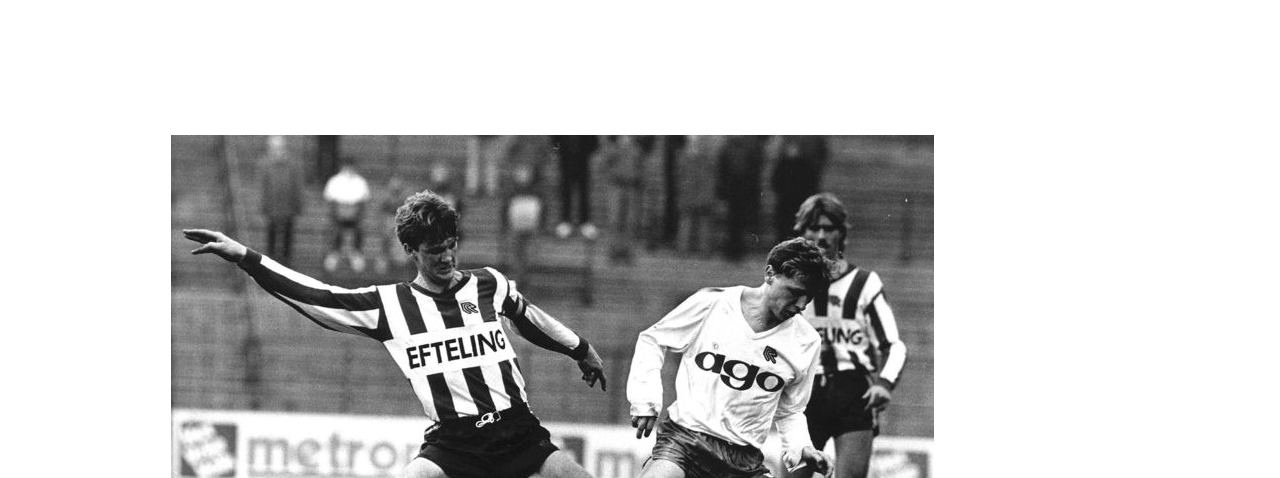
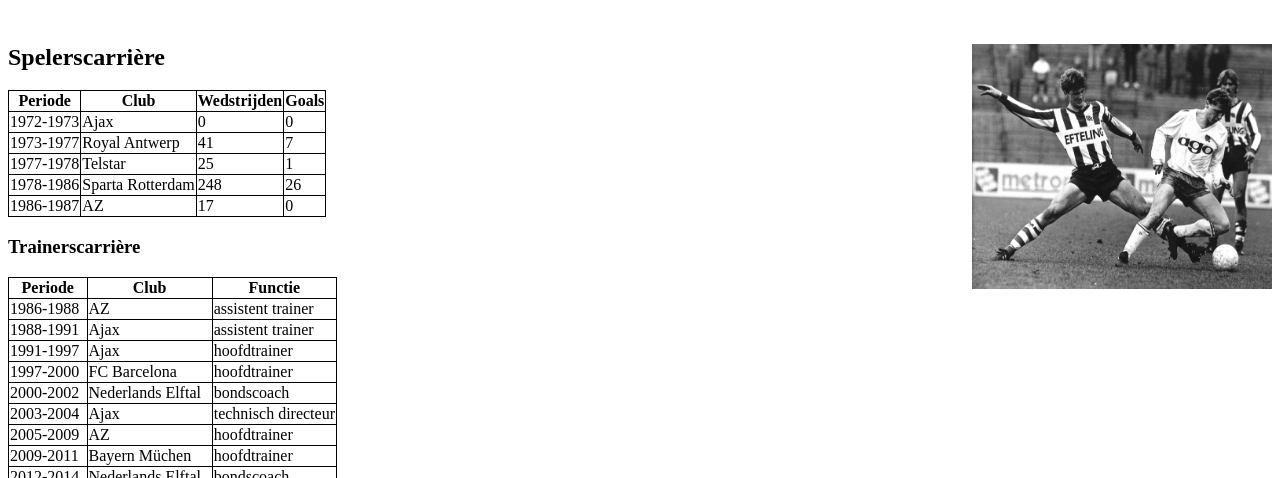
Before and after one commit to mateuszb1/mateuszb1.github.io, a plain HTML site: page carriere.html in a window 1280 px wide. Shown: the part 322-800 px from the top of the page. Drawn offline with Linux system fonts and the light colour scheme.

Commit message:
Update carriere.html

```diff
--- a/carriere.html
+++ b/carriere.html
@@ -36,19 +36,16 @@ header {
   </header>
 </body>
 <h1> Carrière van Louis van Gaal </h1>
+
+<h2>  Spelerscarrière
+<img src="76551.jpg" alt="LouisSparta"
+     style=float:right;width:300px;height:245px;"> </h2>
+
 <style>
   table, th, td {
     border:1px solid black;
     border-collapse: collapse; }
 </style>
-<br>
-<br>
-<br>
-<br>
-<h2>  Spelerscarrière
-<img src="76551.jpg" alt="LouisSparta"
-       style float:right;width:200px;height:165px;>
-</h2>
 <table>
   <tr>
     <th>Periode</th>
```
